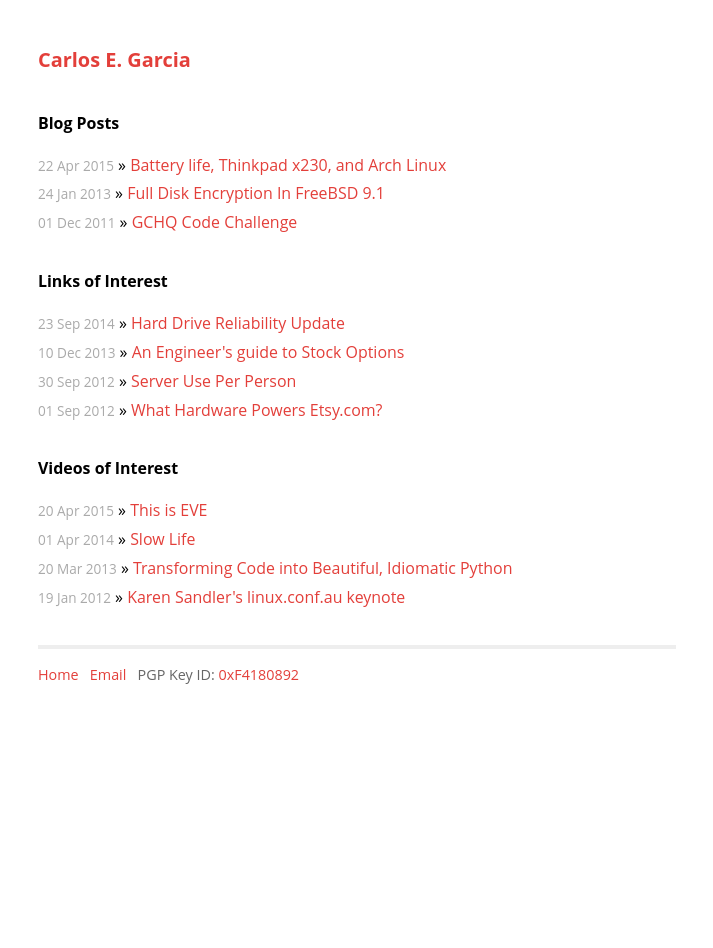
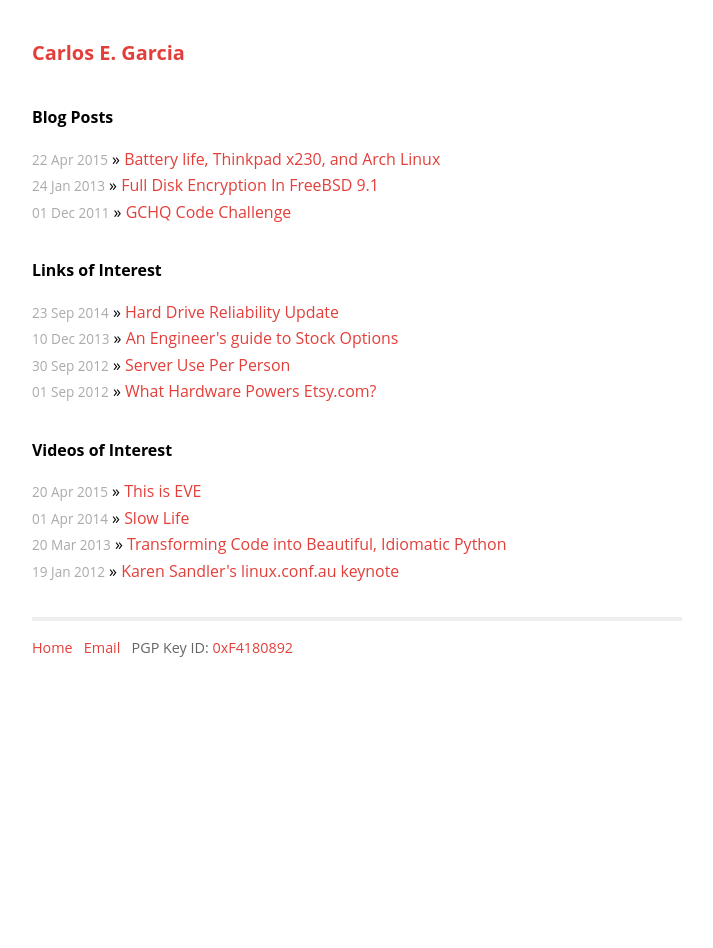
Before and after one commit to cgar/cgar.github.com, a Jekyll site: the page built from index.html, in a window 1280 px wide. Shown: the whole page, without its empty margins (283-996 px from the left). Built offline with Jekyll 4.4.1, drawn with Linux system fonts in a browser that asks for light colours; Markdown is read by kramdown in place of the engine named in the settings.

Commit message:
new margin, line-height

```diff
--- a/css/screen.css
+++ b/css/screen.css
@@ -11,7 +11,6 @@ html, body {
 
 body {
   background-color: white;
-  /* font: 14.5px "Helvetica Neue", Helvetica, Arial, sans-serif; */
   font-family: "Open Sans", sans-serif;
   text-align: center;
   font-size: 14.5px;
@@ -58,7 +57,7 @@ ul.posts {
 }
 
   ul.posts li {
-    line-height: 1.75em;
+    line-height: 1.6em;
   }
 
   ul.posts span {
@@ -73,9 +72,9 @@ ul.posts {
 .site {
   font-size: 110%;
   text-align: justify;
-  width: 40em;
-  margin: 3em auto 2em auto;
-  line-height: 1.5em;
+  max-width: 650px;
+  margin: 40px auto;
+  line-height: 1.6em;
 }
 
 .title {
@@ -166,7 +165,7 @@ ul.posts {
     display: block;
     padding: 8.5px;
     margin: 0 0 18px;
-    line-height: 18px;
+    line-height: 1.6em;
     font-size: 12px;
     border: 1px solid #ccc;
     border: 1px solid rgba(0, 0, 0, 0.15);
```
